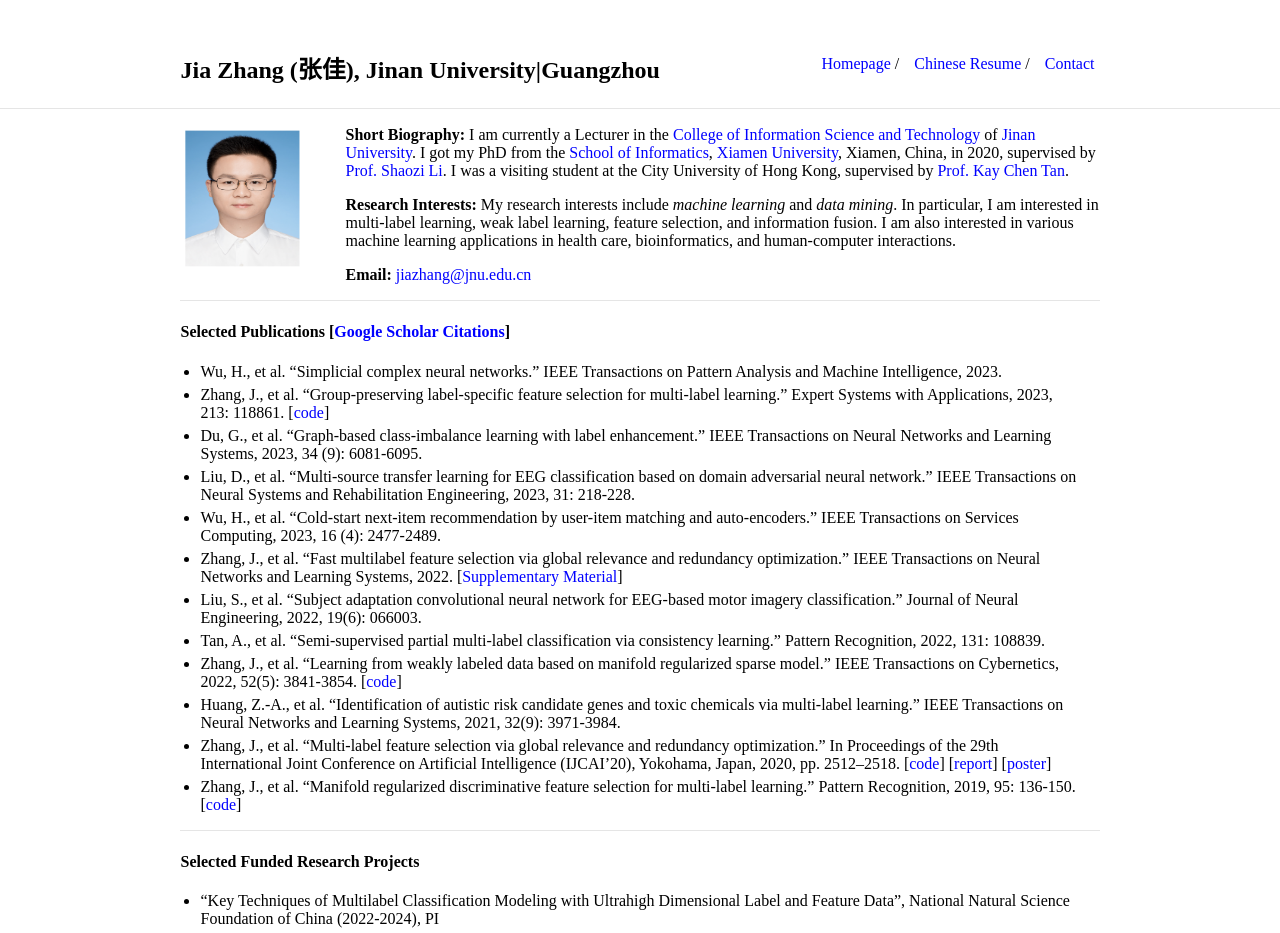
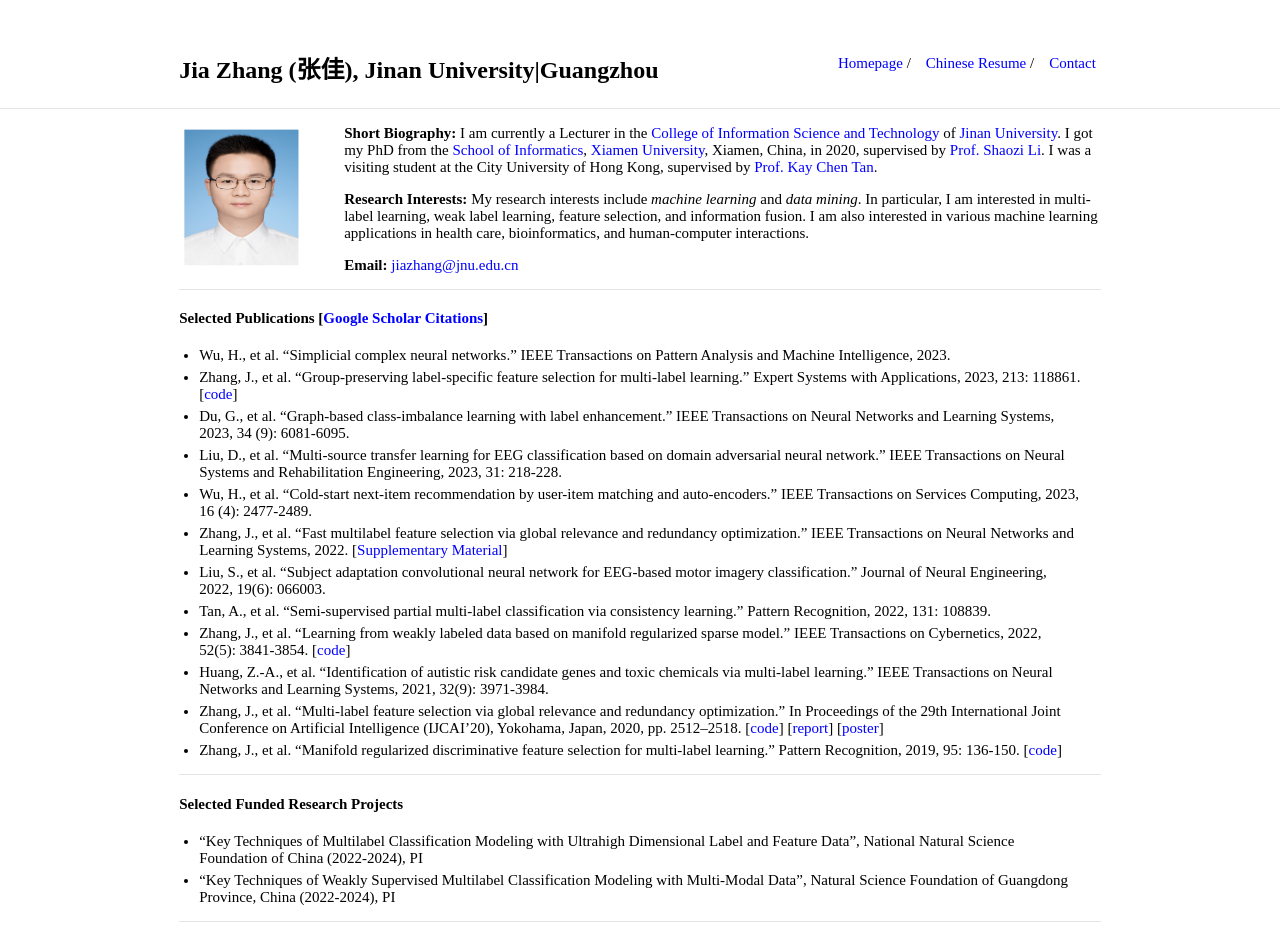
Before and after one commit to jiazhang-ml/jiazhang-ml.github.io, a Jekyll site: the page built from index.md, in a window 1280 px wide. Shown: the top 933 px of the page. Built offline with Jekyll 4.4.1, drawn with Linux system fonts in a browser that asks for light colours.

Commit message:
Update _style.scss

```diff
--- a/_sass/_style.scss
+++ b/_sass/_style.scss
@@ -12,7 +12,7 @@ html {
 body {
     margin: 0;
     font-family: "Times New Roman", Times, serif;
-    font-size: 16px;
+    font-size: 15px;
     height: 100%;
 }
 a {
@@ -68,7 +68,7 @@ hr {
 /* Divs */
 
 .container {
-    max-width: 71.8%;
+    max-width: 72%;
     margin: auto;
 
 }
```
